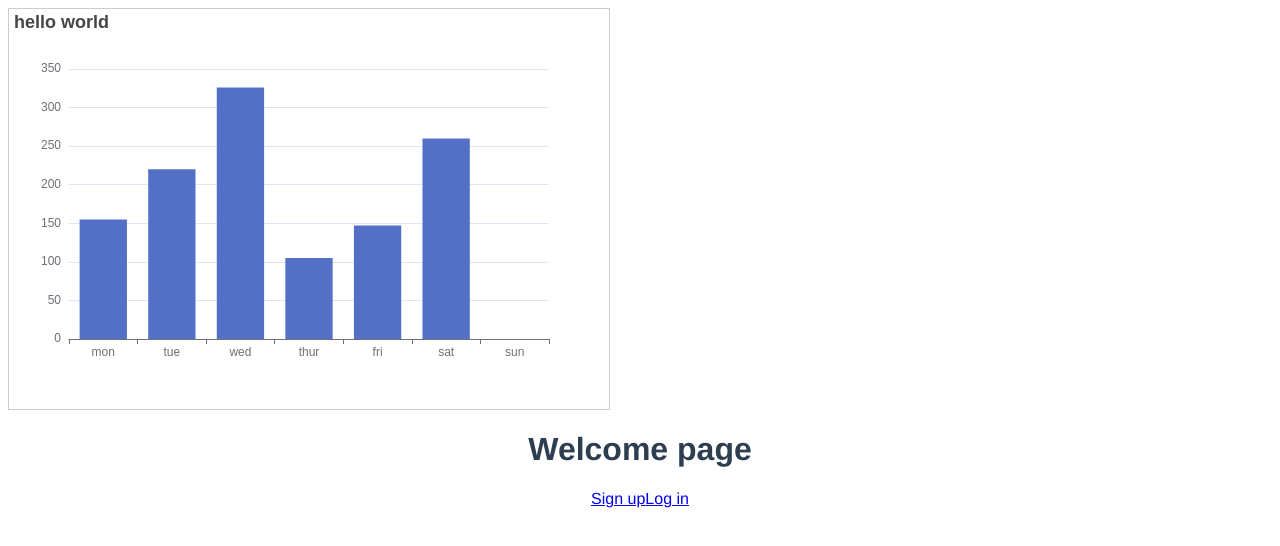
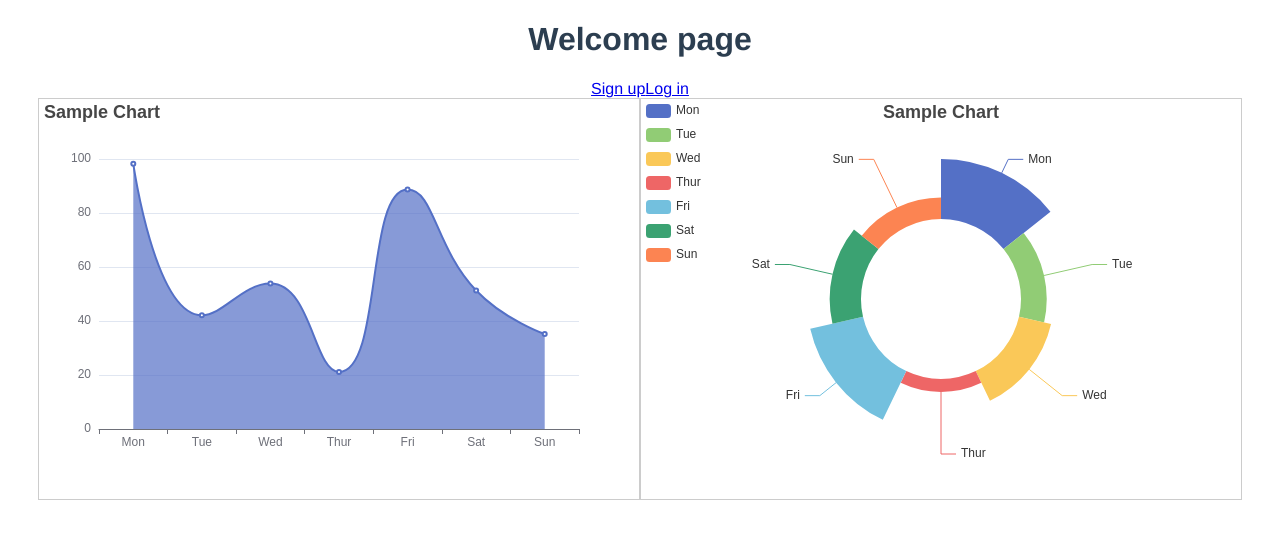
Before and after one commit to fffanfannn/p2-funds-management-frontend-5, a Vue app: page / in a window 1280 px wide. Shown: the top 546 px of the page. Built offline with nearby package versions, Linux system fonts and the light colour scheme.

Commit message:
chart for welcome page

```diff
--- a/src/main.js
+++ b/src/main.js
@@ -1,10 +1,12 @@
 import { createApp } from "vue";
 import { createPinia } from "pinia";
-import ECharts from "vue-echarts";
 
 import App from "./App.vue";
 import router from "./router";
 // import store from "./store";
+
+import ECharts from "vue-echarts";
+import "echarts";
 
 const pinia = createPinia();
 
--- a/src/views/WelcomeView.vue
+++ b/src/views/WelcomeView.vue
@@ -1,59 +1,93 @@
 <template>
   <div>
-    <div ref="mychart" id="demoDiv"></div>
     <h1>Welcome page</h1>
     <router-link to="Register">Sign up</router-link>
     <router-link to="Login">Log in</router-link>
+    <div style="display: flex; justify-content: center">
+      <echarts class="echart" :option="option1" />
+      <echarts class="echart" :option="option2" />
     </div>
     <router-view></router-view>
+  </div>
 </template>
 
 <script>
-// import { ref } from "vue";
-import * as echarts from "echarts";
+import { ref, computed } from "vue";
 export default {
-  mounted() {
-    let myEcharts = echarts.init(this.$refs.mychart);
-    myEcharts.setOption({
+  name: "WelcomeView",
+  setup() {
+    const data = ref([
+      { value: 50, name: "Mon" },
+      { value: 125, name: "Tue" },
+      { value: 245, name: "Wed" },
+      { value: 147, name: "Thur" },
+      { value: 260, name: "Fri" },
+      { value: 105, name: "Sat" },
+      { value: 326, name: "Sun" },
+    ]);
+
+    setInterval(() => {
+      data.value = data.value.map((item) => ({
+        ...item,
+        value: Math.random() * 100,
+      }));
+    }, 3000);
+
+    const option1 = computed(() => {
+      return {
         title: {
-        text: "hello world",
+          text: "Sample Chart",
         },
+        legend: {},
         xAxis: {
-        type: "category",
-        data: ["mon", "tue", "wed", "thur", "fri", "sat", "sun"],
+          data: data.value.map((d) => d.name),
         },
         yAxis: {
           type: "value",
         },
         series: [
           {
-          type: "bar",
-          data: [155, 220, 326, 105, 147, 260],
+            type: "line",
+            smooth: true,
+            areaStyle: {},
+            data: data.value.map((d) => d.value),
           },
         ],
+      };
     });
+
+    const option2 = computed(() => {
+      return {
+        title: {
+          text: "Sample Chart",
+          left: "center",
+        },
+
+        legend: {
+          orient: "vertical",
+          left: "left",
+        },
+        series: [
+          {
+            type: "pie",
+            data: data.value.map((d) => ({
+              value: d.value,
+              name: d.name,
+            })),
+            radius: ["40%", "70%"],
+            roseType: "area",
+          },
+        ],
+      };
+    });
+
+    return { option1, option2 };
   },
 };
-
-// const option = ref({
-//   xAxis: {
-//     type: "category",
-//     data: ["mon", "tue", "wed", "thur", "fri", "sat", "sun"],
-//   },
-//   yAxis: {
-//     type: "value",
-//   },
-//   series: [
-//     {
-//       type: "line",
-//       data: [155, 220, 326, 105, 147, 260],
-//     },
-//   ],
-// });
 </script>
 
 <style>
-#demoDiv {
+.echart {
   width: 600px;
   height: 400px;
   border: 1px solid #ccc;
```
Lines whose indentation alone changed are shown as unchanged.
